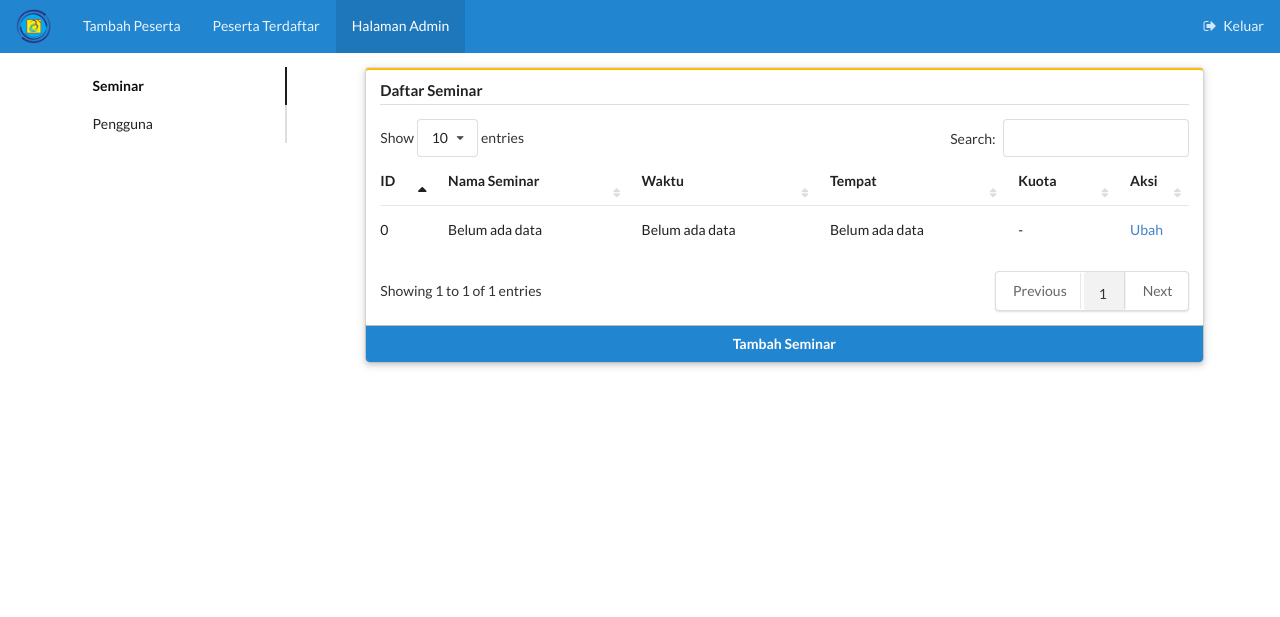
After one commit to hnihsan/SistemPendaftaranPeserta, a PHP site: page /Seminar.php in a window 1280 px wide. The commit adds this page. Shown: the top 617 px of the page. Run offline with PHP 8.4, Linux system fonts and the light colour scheme; some libraries are stand-ins or nearby versions.

Commit message:
Menambah halaman pengguna dan seminar

```diff
--- a/PesertaTerdaftar.php
+++ b/PesertaTerdaftar.php
@@ -9,16 +9,16 @@ date_default_timezone_set("Asia/Jakarta");
     </div>
     <a href="TambahPeserta.php" class="item">Tambah Peserta</a>
     <a href="PesertaTerdaftar.php" class="active item">Peserta Terdaftar</a>
-    <a href="admin.php" class="item">Halaman Admin</a>
+    <a href="Seminar.php" class="item">Halaman Admin</a>
     <div class="right menu">
       <a href="#" class="item"><i class="sign out icon"></i> Keluar</a>
     </div>
   </div>
   <div class="ui stackable main container grid">
     <div class="sixteen width column">
-      <div class="ui piled yellow segment">
+      <div class="ui raised yellow segment">
         <h4 class="ui dividing header">Daftar Peserta Terdaftar</h4>
-        <table class="ui padded selectable very basic table" id="table_id">
+        <table class="ui padded selectable very basic table" id="table1">
           <thead>
             <tr>
               <th>NIM</th>
--- /dev/null
+++ b/Seminar.php
@@ -0,0 +1,59 @@
+<?php
+include "head.php";
+date_default_timezone_set("Asia/Jakarta");
+?>
+  <!--Menu-->
+  <div class="ui stackable top fixed inverted borderless blue menu">
+    <div class="item">
+      <img src="resources/images/logo_bl.png">
+    </div>
+    <a href="TambahPeserta.php" class="item">Tambah Peserta</a>
+    <a href="PesertaTerdaftar.php" class="item">Peserta Terdaftar</a>
+    <a href="Seminar.php" class="active item">Halaman Admin</a>
+    <div class="right menu">
+      <a href="#" class="item"><i class="sign out icon"></i> Keluar</a>
+    </div>
+  </div>
+  <div class="ui stackable main container grid">
+    <div class="sixteen width column">
+      <div class="ui grid">
+        <div class="four wide column">
+          <div class="ui secondary vertical pointing menu">
+            <a class="active item" href="Seminar.php">Seminar</a>
+            <a class="item" href="Pengguna.php">Pengguna</a>
+          </div>
+        </div>
+        <div class="twelve wide stretched column">
+          <div class="ui raised segments">
+            <div class="ui yellow attached segment">
+              <h4 class="ui dividing header">Daftar Seminar</h4>
+              <table class="ui padded selectable very basic table" id="table1">
+                <thead>
+                  <tr>
+                    <th>ID</th>
+                    <th>Nama Seminar</th>
+                    <th>Waktu</th>
+                    <th>Tempat</th>
+                    <th>Kuota</th>
+                    <th>Aksi</th>
+                  </tr>
+                </thead>
+                <tbody>
+                  <tr>
+                    <td>0</td>
+                    <td>Belum ada data</td>
+                    <td>Belum ada data</td>
+                    <td>Belum ada data</td>
+                    <td>-</td>
+                    <td><a href="#">Ubah</a></td>
+                  </tr>
+                </tbody>
+              </table>
+            </div>
+            <div class="ui bottom attached primary button" tabindex="0">Tambah Seminar</div>
+          </div>
+        </div>
+      </div>
+    </div>
+  </div>
+<?php include 'footer.php'; ?>
--- a/TambahPeserta.php
+++ b/TambahPeserta.php
@@ -9,7 +9,7 @@ date_default_timezone_set("Asia/Jakarta");
     </div>
     <a href="TambahPeserta.php" class="active item">Tambah Peserta</a>
     <a href="PesertaTerdaftar.php" class="item">Peserta Terdaftar</a>
-    <a href="admin.php" class="item">Halaman Admin</a>
+    <a href="Seminar.php" class="item">Halaman Admin</a>
     <div class="right menu">
       <a href="#" class="item"><i class="sign out icon"></i> Keluar</a>
     </div>
@@ -17,7 +17,7 @@ date_default_timezone_set("Asia/Jakarta");
   <div class="ui stackable main container grid">
     <div class="eight wide column">
       <form class="ui form" action="TambahPeserta.php" method="post">
-        <div class="ui piled segments">
+        <div class="ui raised segments">
           <div class="ui yellow segment">
             <h4 class="ui dividing header">Data Diri</h4>
             <div class="two fields">
@@ -83,7 +83,7 @@ date_default_timezone_set("Asia/Jakarta");
       </form>
     </div>
     <div class="eight wide column">
-      <div class="ui piled yellow segment">
+      <div class="ui raised yellow segment">
         <h4 class="ui dividing header">Pendaftar Terkini (<?php echo date('d-m-Y') ?>)</h4>
         <table class="ui padded selectable very basic table">
           <thead>
--- a/footer.php
+++ b/footer.php
@@ -4,7 +4,7 @@
   <script type="text/javascript" charset="utf8" src="resources/js/dataTables.semanticui.min.js"></script>
   <script type="text/javascript">
   $(document).ready( function () {
-    $('#table_id').DataTable({
+    $('#table1').DataTable({
       language: {
         url: '//cdn.datatables.net/plug-ins/1.10.15/i18n/Indonesian.json'
       }
```
Also changed, not shown: Index.php (renamed from index.php, +2 -5 lines), Pengguna.php (added, +57 -0 lines), admin.php (deleted, +0 -17 lines).
